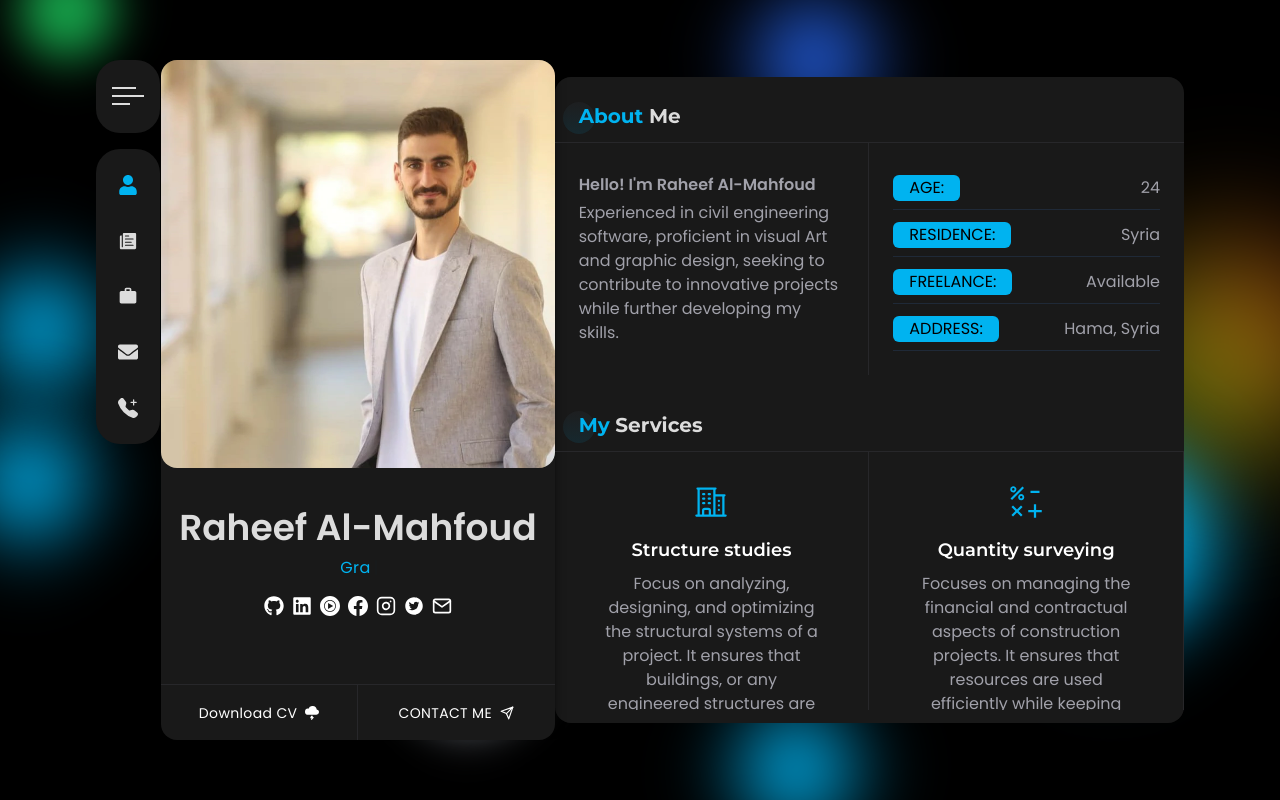
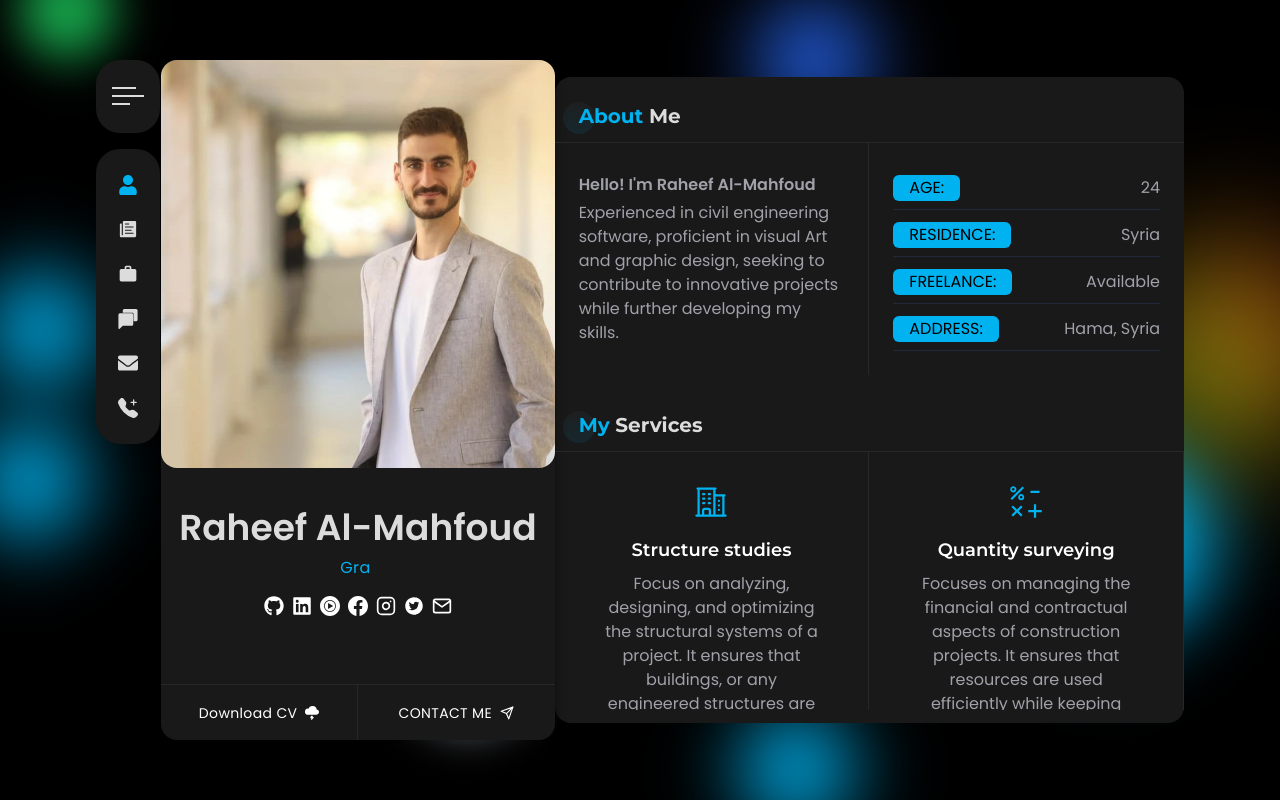
Before and after one commit to NisrinML/raheef-portfolio, a React (Create React App) app: page / in a window 1280 px wide. Built offline with nearby package versions, Linux system fonts and the light colour scheme.

Commit message:
* return blog section

```diff
--- a/src/Home.js
+++ b/src/Home.js
@@ -133,7 +133,7 @@ const Home = () => {
             </span>
           </span>
           {/* Blog Icon */}
-          {/* <span
+          <span
             onClick={() =>
               setAbout(false) &
               setResume(false) &
@@ -151,7 +151,7 @@ const Home = () => {
             <span className="text-black font-medium text-xs uppercase bg-designColor px-4 py-[1px] rounded-xl absolute left-0 translate-x-8 group-hover:translate-x-12 opacity-0 group-hover:opacity-100 transition-all duration-300 z-20">
               Blog
             </span>
-          </span> */}
+          </span>
           {/* Contact Icon */}
           <span
             onClick={() =>
@@ -198,7 +198,7 @@ const Home = () => {
             <About />
             <Resume />
             <Projects />
-            {/* <Blog /> */}
+            <Blog />
             <Contact />
           </div>
           {/* ======================== Smaller device content End ========================== */}
@@ -231,7 +231,7 @@ const Home = () => {
                 <Projects />
               </motion.div>
             )}
-            {/* {blog && (
+            {blog && (
               <motion.div
                 initial={{ opacity: 0 }}
                 animate={{ opacity: 1 }}
@@ -239,7 +239,7 @@ const Home = () => {
               >
                 <Blog />
               </motion.div>
-            )} */}
+            )}
             {contact && (
               <motion.div
                 initial={{ opacity: 0 }}
```
Also changed, not shown: 11 other files (tests, documents, lock files or other folders).
